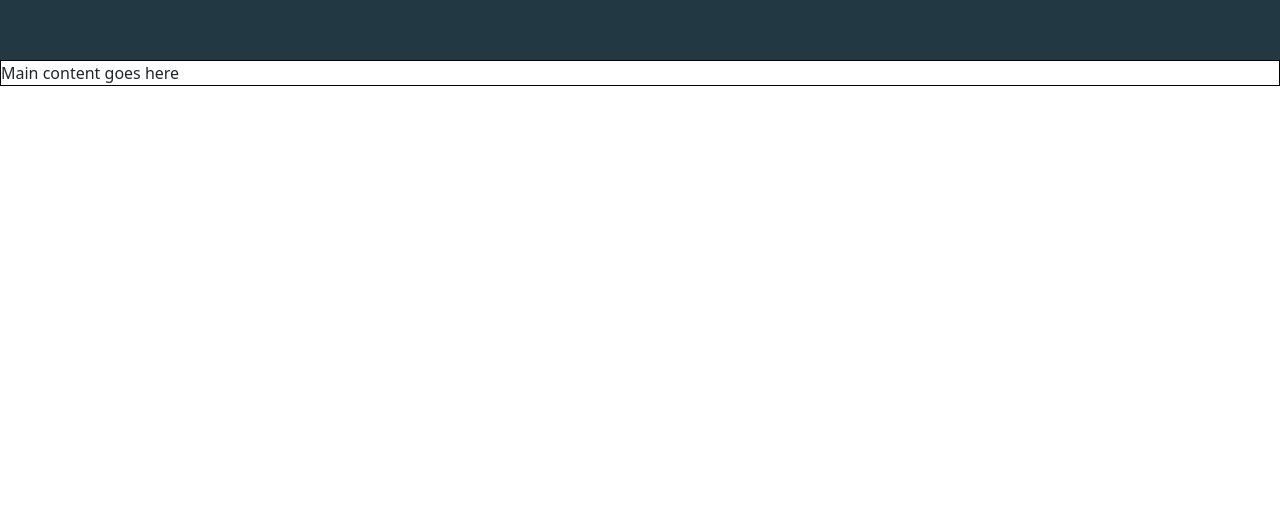
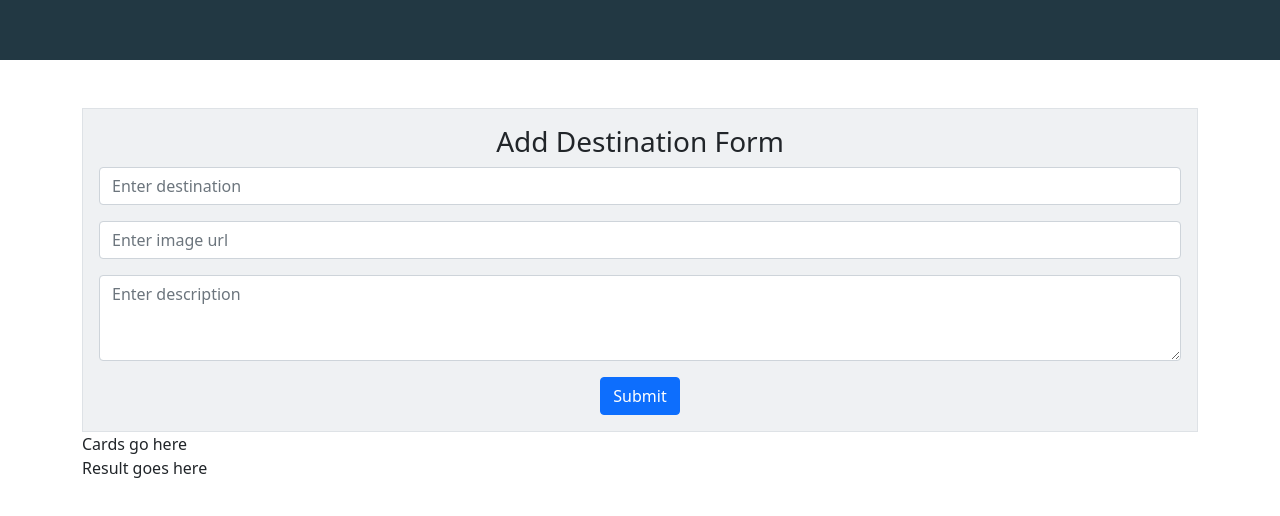
Before and after one commit to CodeOp-tech/fspt33-dom, a website: page src/travel-journal/index.html in a window 1280 px wide. Shown: the part 170-686 px from the top of the page. Drawn offline with nearby package versions, Linux system fonts and the light colour scheme.

Commit message:
styled form and logic

```diff
--- a/src/travel-journal/assets/css/styles.css
+++ b/src/travel-journal/assets/css/styles.css
@@ -3,6 +3,6 @@
   color: #eff1f3;
 }
 
-.main {
-  border: 1px solid black;
+.form-section {
+  background-color: #eff1f3;
 }
--- a/src/travel-journal/assets/js/index.js
+++ b/src/travel-journal/assets/js/index.js
@@ -1 +1,44 @@
-console.log("hello from JS");
+// define an array to store destinations
+const destinations = [];
+
+// define a submit event handler
+const handleSubmit = (event) => {
+  event.preventDefault();
+
+  const destinationInput = document.getElementById("destination");
+
+  const imageUrlInput = document.getElementById("imageUrl");
+
+  const descriptionInput = document.getElementById("description");
+
+  // get destination value
+  const destination = destinationInput.value;
+
+  // get imageUrl value
+  const imageUrl = imageUrlInput.value;
+
+  // get description value
+  const description = descriptionInput.value;
+
+  // create an object
+  const destinationObject = {
+    destination,
+    imageUrl,
+    description,
+  };
+
+  destinations.push(destinationObject);
+
+  console.log(destinations);
+
+  // clear form fields
+  destinationInput.value = "";
+  imageUrlInput.value = "";
+  descriptionInput.value = "";
+};
+
+// target form element
+const destinationForm = document.getElementById("destination-form");
+
+// add submit event listener
+destinationForm.addEventListener("submit", handleSubmit);
--- a/src/travel-journal/index.html
+++ b/src/travel-journal/index.html
@@ -13,11 +13,42 @@
     <title>Travel Journal</title>
   </head>
   <body>
-    <header class="header text-center py-5">
+    <header class="header text-center py-5 mb-5">
       <h1 class="my-3">Travel Journal</h1>
       <h2 class="my-3">Live your dreams!!</h2>
     </header>
-    <main class="main">Main content goes here</main>
+    <main class="main container">
+      <section class="border p-3 text-center form-section">
+        <h3>Add Destination Form</h3>
+        <form id="destination-form">
+          <div class="mb-3">
+            <input
+              placeholder="Enter destination"
+              class="form-control"
+              id="destination"
+            />
+          </div>
+          <div class="mb-3">
+            <input
+              placeholder="Enter image url"
+              class="form-control"
+              id="imageUrl"
+            />
+          </div>
+          <div class="mb-3">
+            <textarea
+              placeholder="Enter description"
+              class="form-control"
+              id="description"
+              rows="3"
+            ></textarea>
+          </div>
+          <button type="submit" class="btn btn-primary">Submit</button>
+        </form>
+      </section>
+      <section>Cards go here</section>
+      <section>Result goes here</section>
+    </main>
 
     <script
       src="https://cdn.jsdelivr.net/npm/bootstrap@5.0.2/dist/js/bootstrap.bundle.min.js"
```
